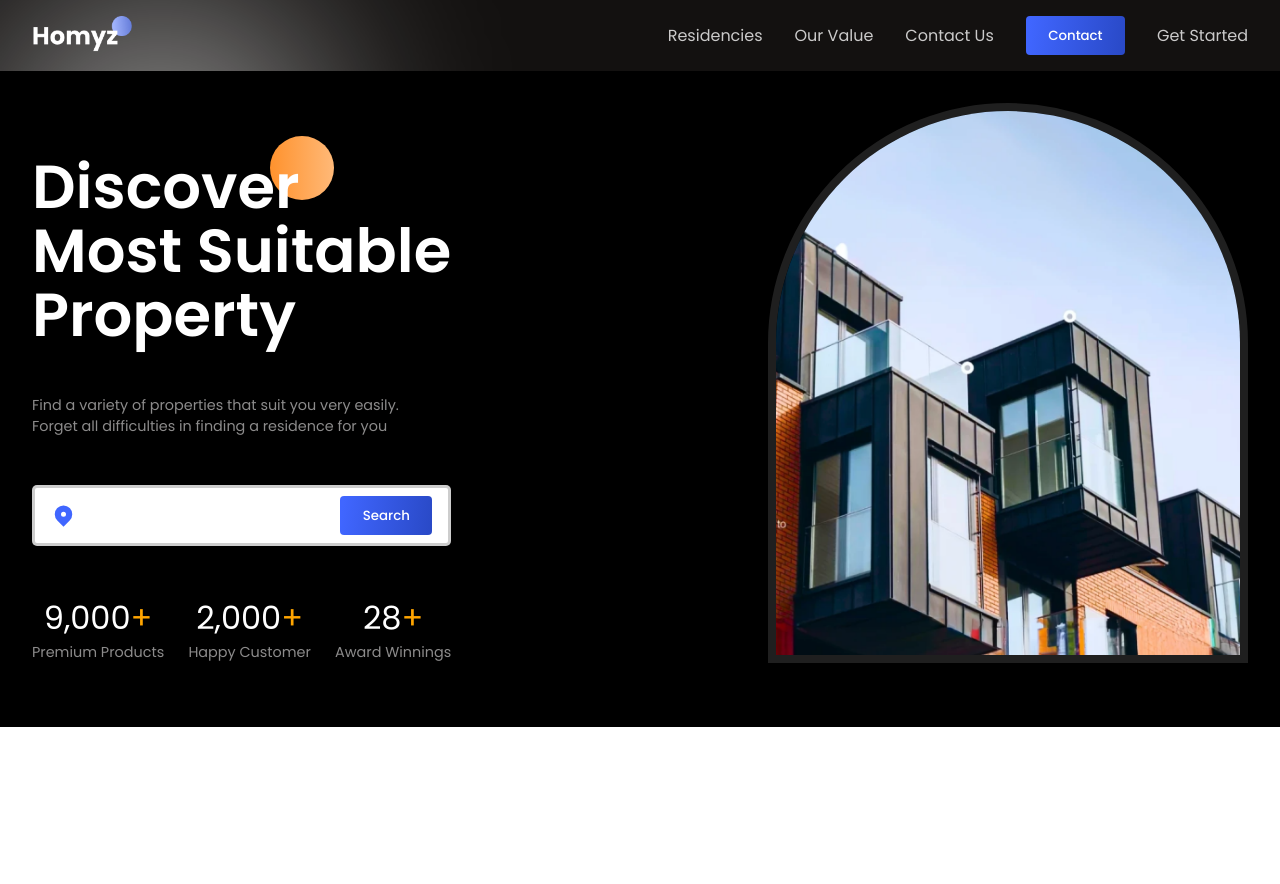
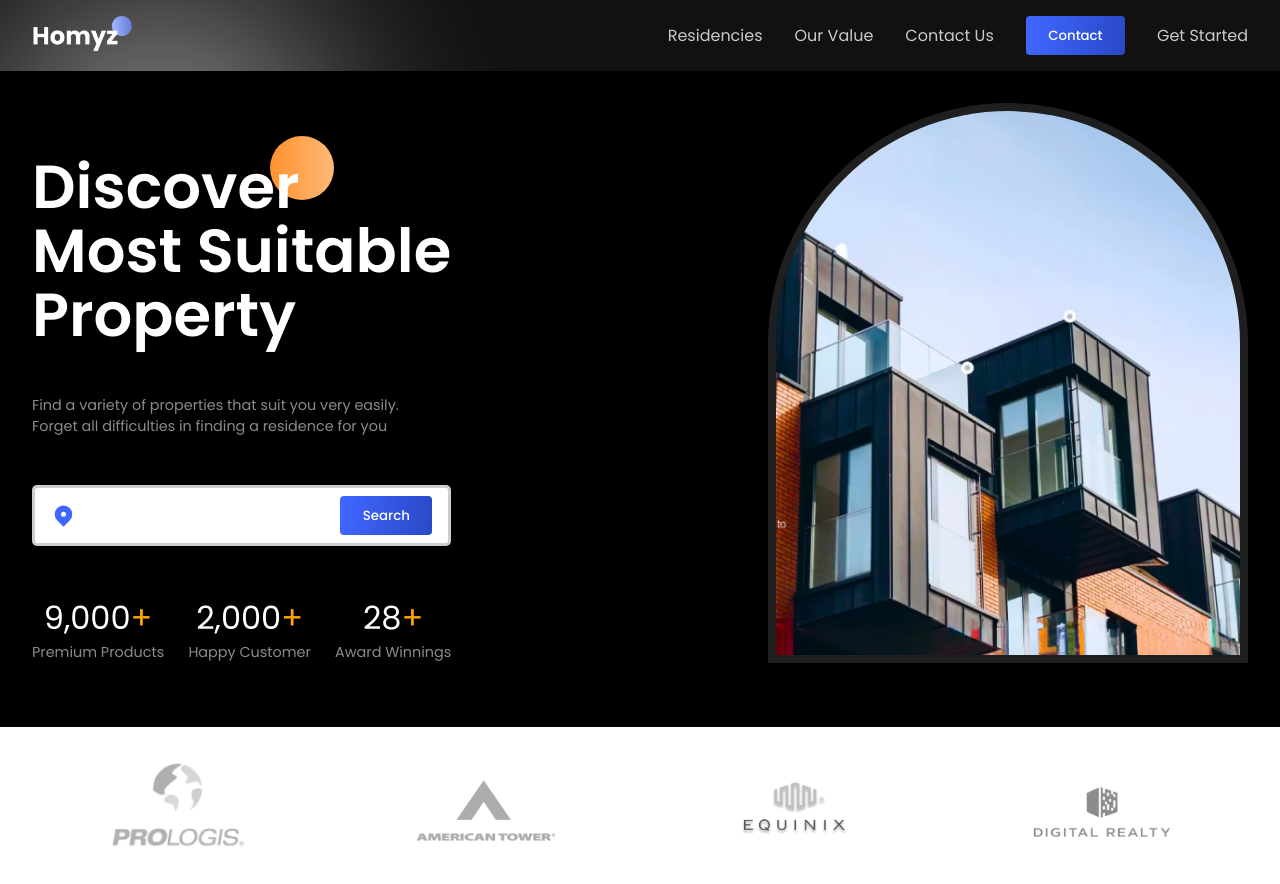
Before and after one commit to RafiulRifat/Homyz-Corp, a React (Vite) app: page / in a window 1280 px wide. Shown: the top 884 px of the page. Before the commit the page ends 800 px from the top, so only its background shows below. Built offline with nearby package versions, Linux system fonts and the light colour scheme.

Commit message:
Searchbar

```diff
--- a/src/App.jsx
+++ b/src/App.jsx
@@ -1,6 +1,7 @@
 import Header from './components/Header/Header'
 import Hero from './components/Hero/Hero';
 import "./App.css";
+import Companies from './components/companies/companies';
 
 function App() {
   return (
@@ -15,6 +16,7 @@
       <Header/>
       <Hero/>
       </div>
+      <Companies/>
 
     </div>
   );
--- /dev/null
+++ b/src/components/Companies/Companies.css
@@ -0,0 +1,7 @@
+.c-container {
+  justify-content: space-around;
+  gap: 1rem;
+}
+.c-container > img {
+  width: 9rem;
+}
--- /dev/null
+++ b/src/components/Companies/Companies.jsx
@@ -0,0 +1,16 @@
+import React from "react";
+import './Companies.css'
+const Companies = () => {
+  return (
+    <section className="c-wrapper">
+      <div className="paddings innerWidth flexCenter c-container">
+        <img src="./prologis.png" alt="" />
+        <img src="./tower.png" alt="" />
+        <img src="./equinix.png" alt="" />
+        <img src="./realty.png" alt="" />
+      </div>
+    </section>
+  );
+};
+
+export default Companies;
```
